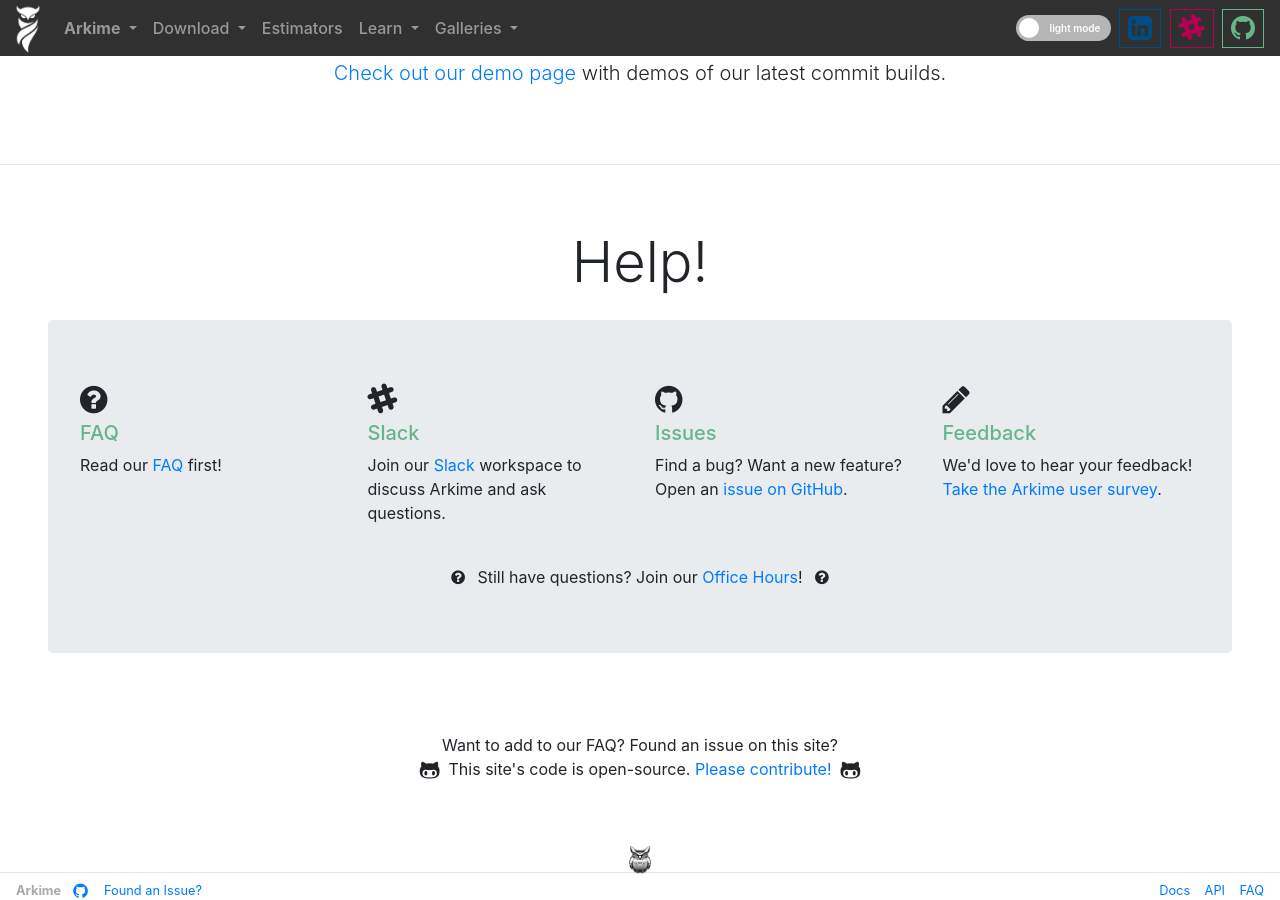
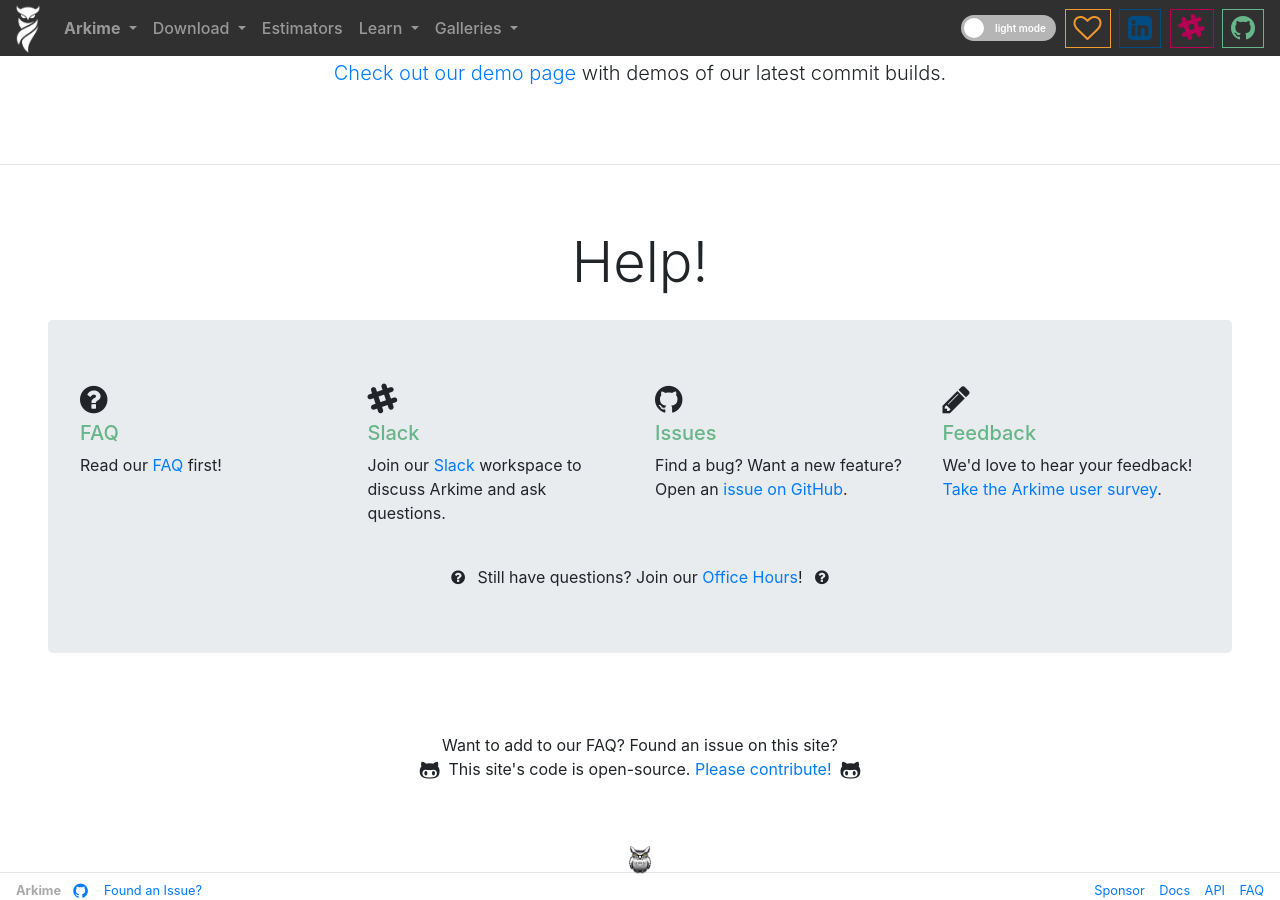
Before and after one commit to arkime/arkimeweb, a Jekyll site: the page built from index.html, in a window 1280 px wide and 900 px high, scrolled down 5684 px. Built offline with Jekyll 4.4.1, drawn with Linux system fonts in a browser that asks for light colours.

Commit message:
sponsor link!

```diff
--- a/_includes/footer.html
+++ b/_includes/footer.html
@@ -22,6 +22,8 @@
     Found an Issue?
   </a>
   <span class="pull-right">
+    <a href="https://github.com/sponsors/awick"
+      class="no-decoration">Sponsor</a>&nbsp;&nbsp;&nbsp;
     <a href="learn"
       class="no-decoration">Docs</a>&nbsp;&nbsp;&nbsp;
     <a href="allapis"
--- a/_includes/navbar.html
+++ b/_includes/navbar.html
@@ -220,6 +220,14 @@
         </div>
         <span class="switch-label"></span>
       </div>
+      <a href="https://github.com/sponsors/awick"
+        class="btn btn-sm btn-outline-warning ml-1"
+        title="Sponsor Arkime"
+        data-toggle="tooltip"
+        data-placement="bottom">
+        <span class="fa fa-heart-o fa-2x"></span>
+        <span class="hide">Sponsor</span>
+      </a>
       <a href="https://www.linkedin.com/company/arkime"
         class="btn btn-sm btn-outline-primary ml-1"
         title="Join the conversation on LinkedIn"
```
